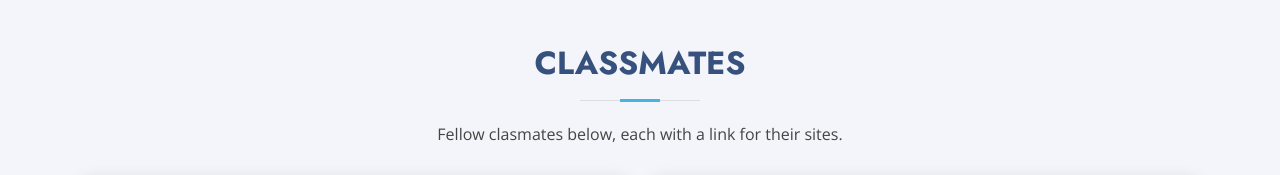
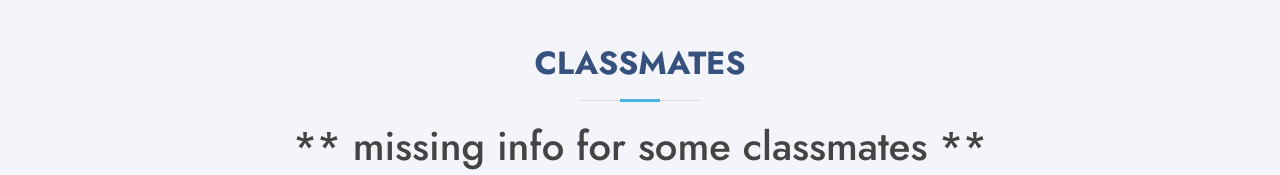
Before and after one commit to JaceCockrell/PersonalSite, a plain HTML site: page index.html in a window 1280 px wide. Shown: the part 2120-2295 px from the top of the page. Drawn offline with nearby package versions, Linux system fonts and the light colour scheme.

Commit message:
added classmate note **

```diff
--- a/index.html
+++ b/index.html
@@ -429,6 +429,7 @@
 
         <div class="section-title">
           <h2>Classmates</h2>
+          <h1>** missing info for some classmates **</h1>
           <p>Fellow clasmates below, each with a link for their sites.</p>
         </div>
 
```
